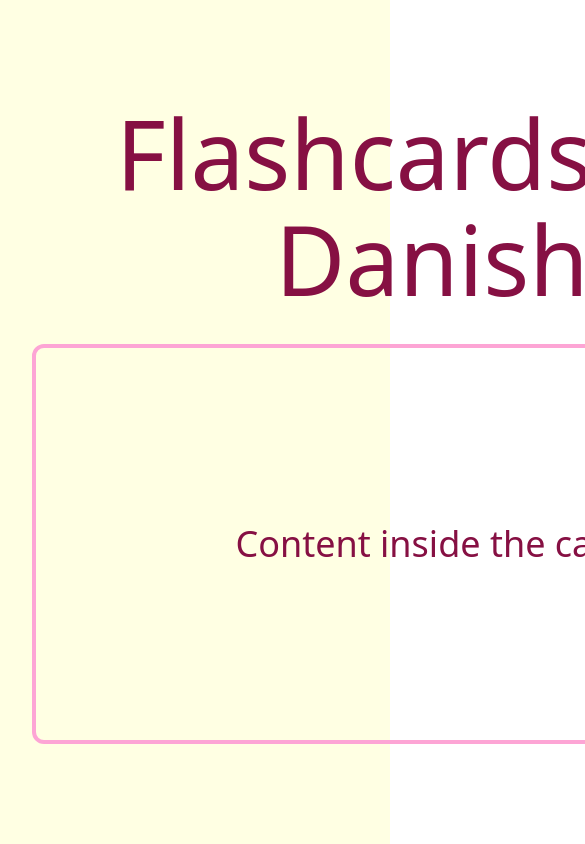
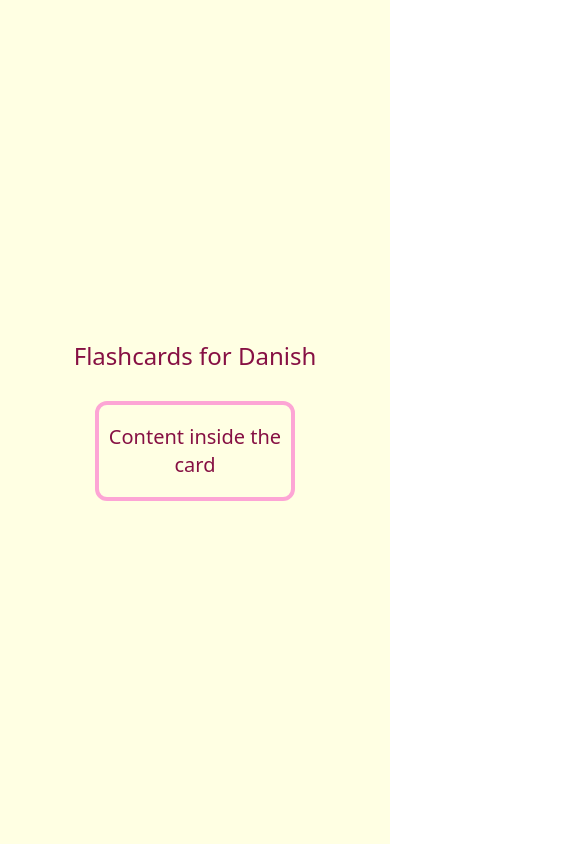
Before and after one commit to ZuZanaZZ/Flashcards-Danish, a React (Vite) app in the folder flashcards-danish/: page / in a window 390 px wide. Shown: the top 844 px of the page, 585 px wide, since content can reach past the window. Built offline with nearby package versions, Linux system fonts and the light colour scheme.

Commit message:
Add responsive layout

```diff
--- a/flashcards-danish/src/App.tsx
+++ b/flashcards-danish/src/App.tsx
@@ -7,8 +7,8 @@ function App() {
   return (
     <>
       <div className="grid w-full h-full place-items-center gap-8">
-        <h1 className="text-pink-900 text-8xl">Flashcards for Danish</h1>
-        <p className="flex w-200 h-100 items-center justify-center border-4 rounded-xl border-solid border-pink-300 text-pink-900 text-4xl">
+        <h1 className="text-pink-900 text-2xl sm:text-4xl lg:text-8xl">Flashcards for Danish</h1>
+        <p className="flex w-50 sm:w-100 lg:w-200 h-25 sm:h-50 lg:h-100 items-center justify-center border-4 rounded-xl border-solid border-pink-300 text-pink-900 text-xl sm:text-2xl lg:text-4xl">
           Content inside the card
         </p>
       </div>
```
